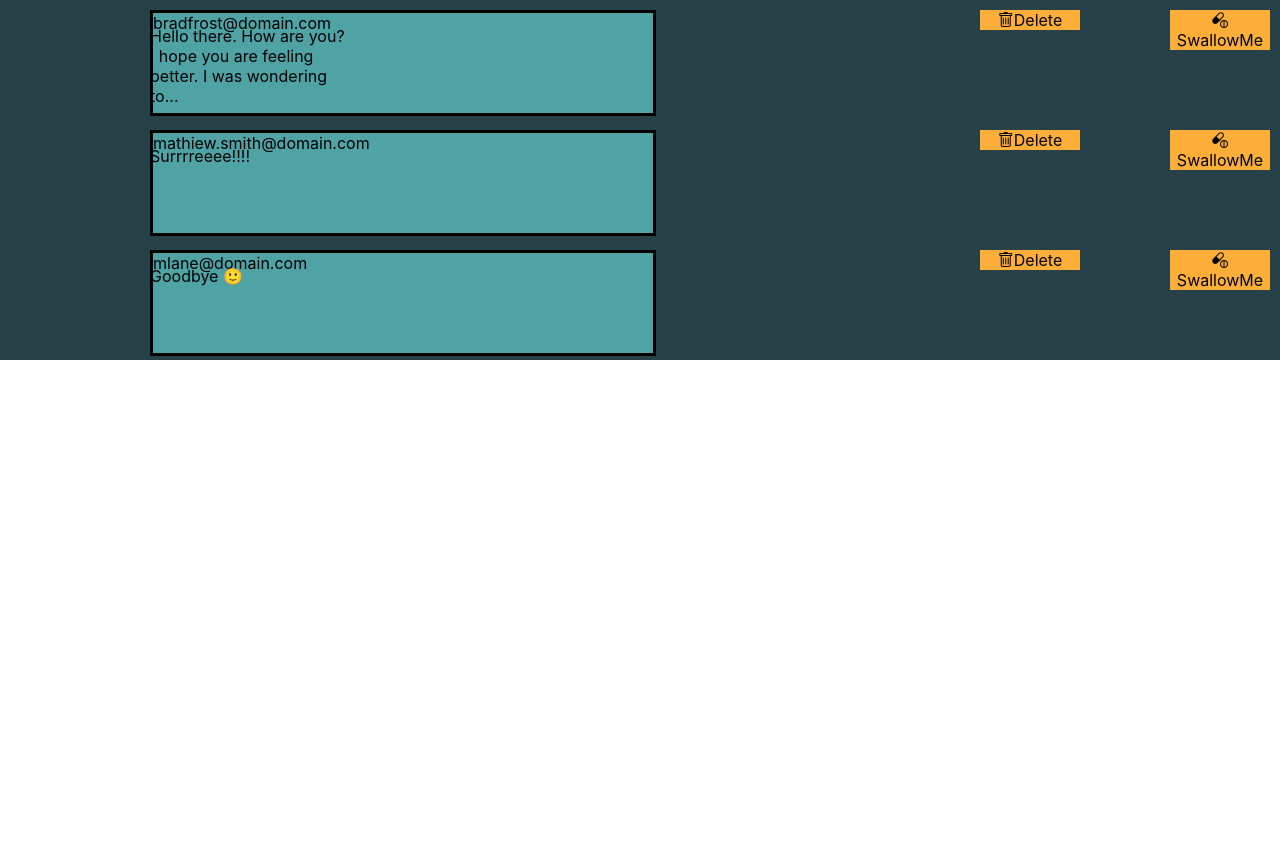
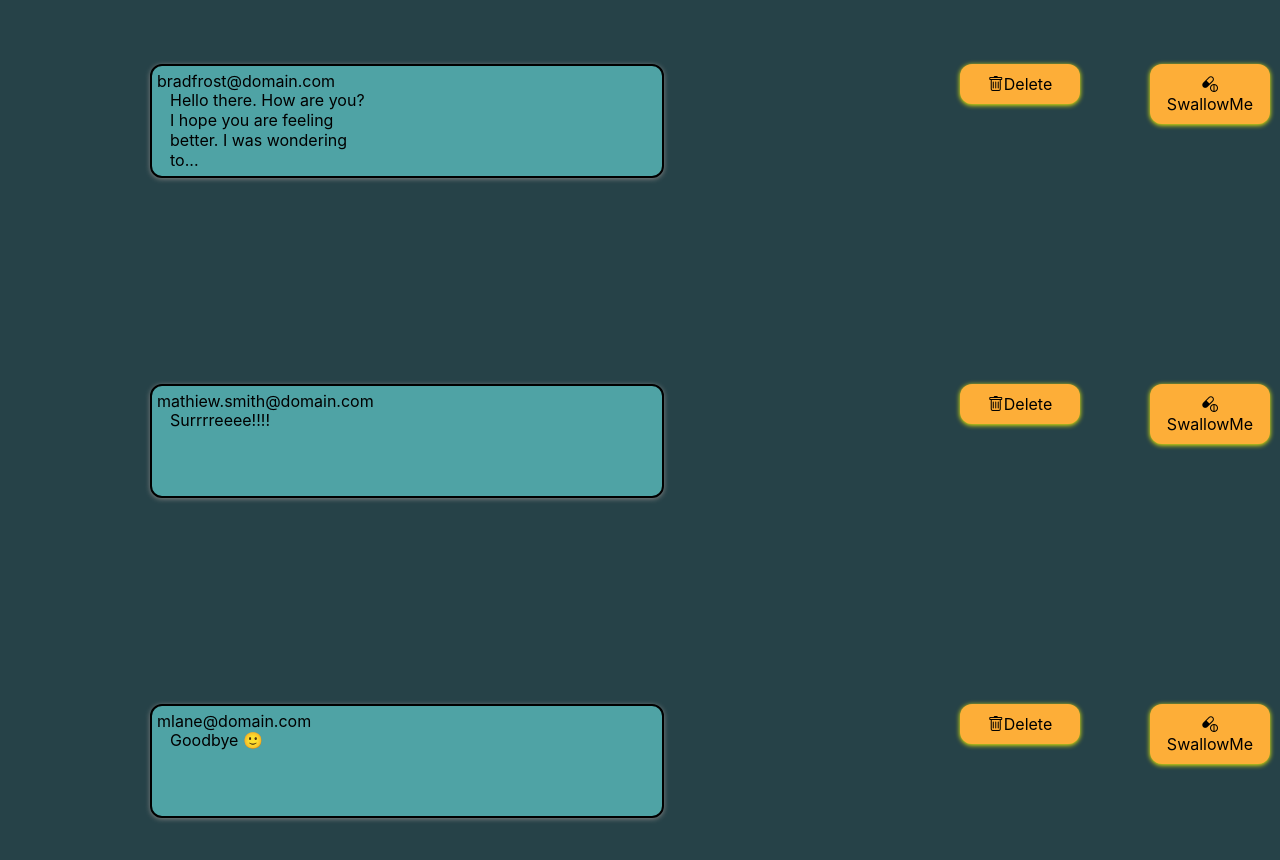
Before and after one commit to mandott/project, a React (Create React App) app: page / in a window 1280 px wide. Shown: the top 860 px of the page. Before the commit the page ends 800 px from the top, so only its background shows below. Built offline with nearby package versions, Linux system fonts and the light colour scheme.

Commit message:
Second Commit

```diff
--- a/src/App.css
+++ b/src/App.css
@@ -2,23 +2,29 @@
     display: grid;
     grid-template-columns: auto auto auto auto;
     background-color: #264248;
-    padding: 10px;
-    height: 100px;
+    padding:5%;
+    margin:0;
+    height: 40vh;
+    width:100%;
+    box-sizing: border-box;
 }
 .item1{
     position: absolute;
     left: 150px;
     width: 500px;
     height: 100px;
-    border: 3px solid black;
+    border: 2px solid black;
     background-color: #4FA3A5;
+    box-shadow: 0 1px 5px grey;
+    border-radius: 12px;
+    padding: 5px
 }
 .item2{
     position: absolute;
-    left: 150px;
+    left: 160px;
     width: 200px;
     height: 50px;
-
+    padding: 10px;
 }
 .item3{
     position: absolute;
@@ -26,6 +32,9 @@
     width: 100px;
     background-color:#FDAE38;
     text-align: center;
+    box-shadow: 0 1px 5px yellow;
+    border-radius: 12px;
+    padding: 10px;
 }
 .item4{
     position: absolute;
@@ -33,6 +42,9 @@
     width: 100px;
     background-color:#FDAE38;
     text-align: center;
+    box-shadow: 0 1px 5px yellow;
+    border-radius: 12px;
+    padding: 10px;
 }
 .item3:hover {
     background-color: #876D97;
--- a/src/App.js
+++ b/src/App.js
@@ -19,7 +19,7 @@ const data = [
 function Comment(props) {
     return (
         <div className="container">
-            <div className={"item1"}>{props.username}</div>
+            <div className="item1">{props.username}</div>
             <p className="item2">{props.comment}</p>
             <div className="item3"><span className="bi bi-trash">Delete</span></div>
             <div className="item4"><span className="bi bi-capsule-pill">SwallowMe</span></div>
```
